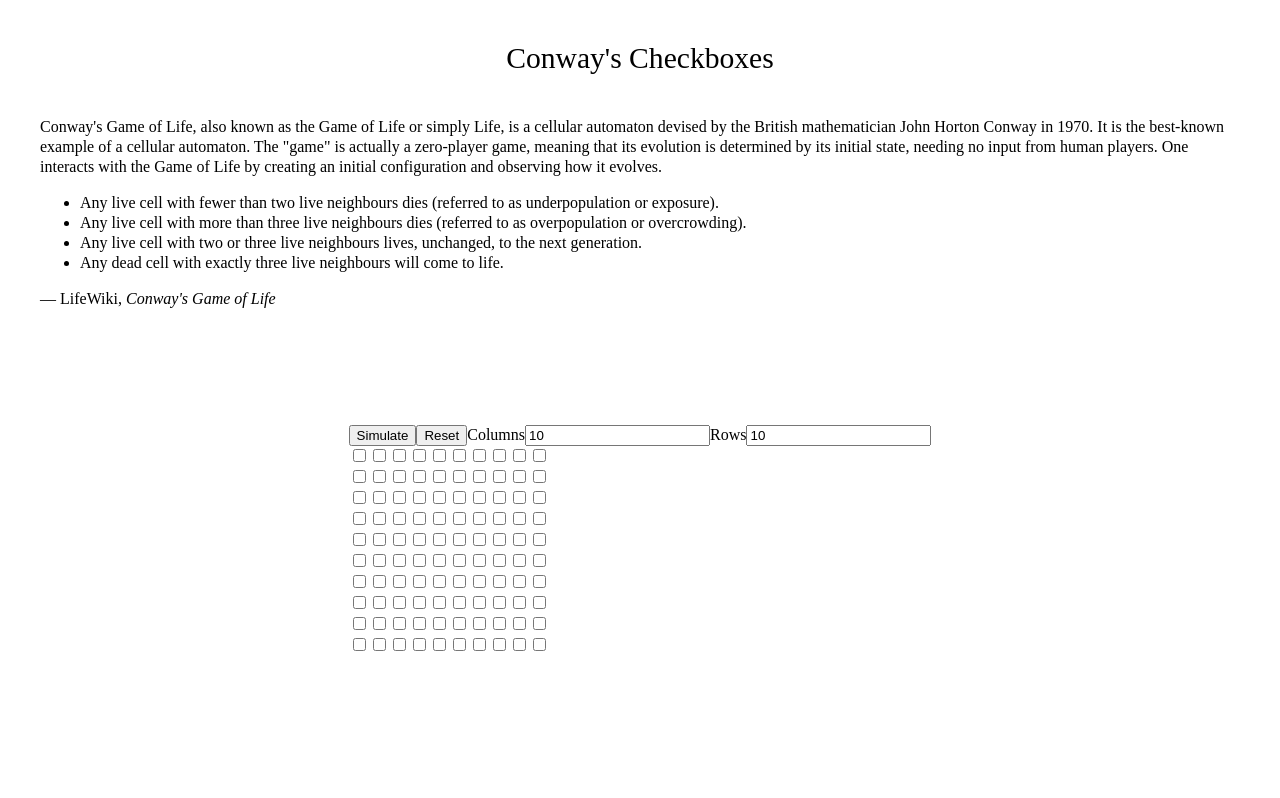
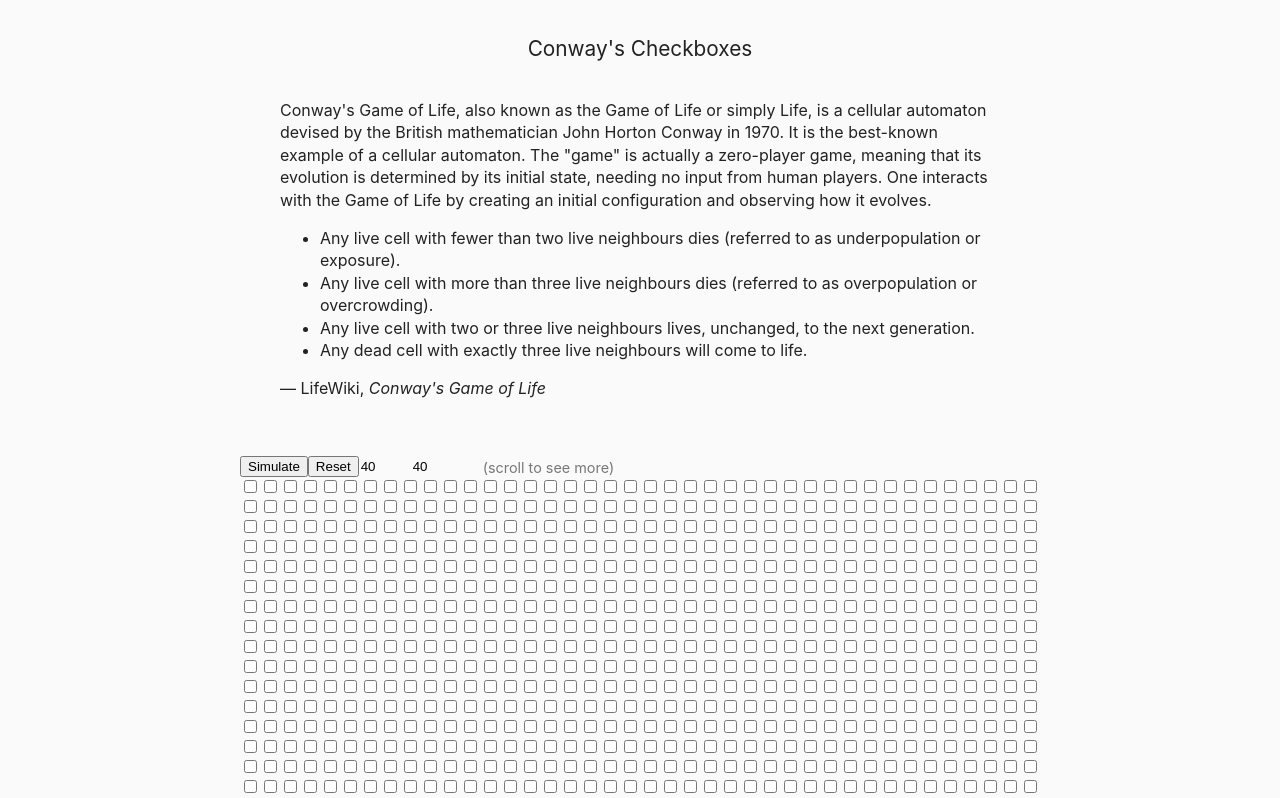
Before and after one commit to shwilliam/conways-checkboxes, a React (Vite) app: page / in a window 1280 px wide. Shown: the top 798 px of the page. Built offline with nearby package versions, Linux system fonts and the light colour scheme.

Commit message:
virtualize cell grid

```diff
--- a/package.json
+++ b/package.json
@@ -18,7 +18,9 @@
   "dependencies": {
     "parcel-bundler": "^1.12.4",
     "react": "^16.13.1",
-    "react-dom": "^16.13.1"
+    "react-dom": "^16.13.1",
+    "react-virtualized-auto-sizer": "^1.0.2",
+    "react-window": "^1.8.5"
   },
   "devDependencies": {
     "eslint": "^6.8.0",
--- a/src/components/game-of-life.js
+++ b/src/components/game-of-life.js
@@ -1,11 +1,19 @@
-import React, {useEffect, useRef, useState} from 'react'
+import React, {useEffect, useLayoutEffect, useRef, useState} from 'react'
+import {FixedSizeGrid} from 'react-window'
+import AutoSizer from 'react-virtualized-auto-sizer'
 import {Cell} from './index'
-import {generateCells, neighborCoords} from '../utils'
+import {generateCells, neighborCoords, preventDefault} from '../utils'
 
 const STEP_DURATION = 400 // ms
 
 export const GameOfLife = () => {
-  const [boardSize, setBoardSize] = useState([10, 10])
+  const [boardSize, setBoardSize] = useState(
+    window.innerWidth > 700
+      ? [40, 40]
+      : window.innerWidth > 450
+      ? [30, 30]
+      : [25, 25],
+  )
   const [cells, setCells] = useState(generateCells(...boardSize))
   const cellsRef = useRef(cells)
   const stepRef = useRef()
@@ -86,13 +94,15 @@ export const GameOfLife = () => {
     cellsRef.current = cells
   }, [cells])
 
-  useEffect(() => {
+  useLayoutEffect(() => {
     setCells(generateCells(...boardSize))
     resetSimulation()
   }, [boardSize])
 
   return (
-    <section className="cell-grid">
+    <section className="cell-grid__container">
+      <header className="cell-grid__header">
+        <form onSubmit={preventDefault} className="cell-grid__actions">
           <button onClick={isRunning ? stopSimulation : startSimulation}>
             {isRunning ? 'Stop' : 'Simulate'}
           </button>
@@ -125,20 +135,40 @@ export const GameOfLife = () => {
             min="5"
             step="5"
           />
+        </form>
 
-      {cells.map((row, rowIdx) => (
-        <div key={rowIdx} className="cell-grid__row">
-          {row.map((alive, columnIdx) => (
+        <p className="cell-grid__info">(scroll to see more)</p>
+      </header>
+
+      <AutoSizer>
+        {({height, width}) => (
+          <FixedSizeGrid
+            columnCount={boardSize[0]}
+            columnWidth={20}
+            height={height}
+            rowCount={boardSize[1]}
+            rowHeight={20}
+            width={width}
+            className="cell-grid"
+          >
+            {({columnIndex, rowIndex, style}) => (
+              <div style={style}>
                 <Cell
-              className="cell-grid__cell"
-              key={`${rowIdx}${columnIdx}`}
-              alive={alive}
-              path={[rowIdx, columnIdx]}
+                  key={`${rowIndex}${columnIndex}`}
+                  // TODO: refactor to uncontrolled component
+                  alive={
+                    cells[rowIndex] && cells[rowIndex][columnIndex]
+                      ? cells[rowIndex][columnIndex]
+                      : false
+                  }
+                  path={[rowIndex, columnIndex]}
                   onChange={onCellActivate}
                 />
-          ))}
               </div>
-      ))}
+            )}
+          </FixedSizeGrid>
+        )}
+      </AutoSizer>
     </section>
   )
 }
--- a/src/global.css
+++ b/src/global.css
@@ -1,41 +1,81 @@
 /* reset */
 html,
 body {
+  font-family: -apple-system, BlinkMacSystemFont, 'Segoe UI', Roboto, Oxygen,
+    Ubuntu, Cantarell, 'Open Sans', 'Helvetica Neue', sans-serif;
   line-height: 1.25;
+  margin: 0;
   height: 100%;
-  margin: 0;
-}
-
-h1 {
-  font-family: 'Times New Roman', Times, serif;
-  font-weight: normal;
 }
 
 /* global */
 body {
-  height: 100%;
+  background-color: #fafafa;
+  color: #222;
+  padding: 0 20px 60px 20px;
   display: flex;
   flex-direction: column;
 }
 
+.input {
+  background-color: transparent;
+  border: none;
+  width: 3rem;
+}
+
 .header {
-  margin: 0 auto 20px auto;
+  margin: 0 auto 40px auto;
+  max-width: 800px;
+  line-height: 1.4;
 }
 
 .header__title {
-  font-size: 1.85rem;
+  font-size: 1.3rem;
+  font-weight: 400;
   text-align: center;
   padding: 20px 0;
 }
 
 .main {
-  flex-basis: 100%;
-  display: flex;
-  justify-content: center;
-  align-items: center;
-  padding-bottom: 5%;
+  margin-bottom: 40px;
 }
 
-.cell-grid__row {
-  white-space: nowrap;
+.cell-grid__container {
+  height: 500px;
+  max-width: 800px;
+  margin: 0 auto;
 }
+
+.cell-grid__header {
+  display: flex;
+  align-items: flex-end;
+  flex-wrap: wrap;
+}
+
+.cell-grid__actions {
+  display: flex;
+  overflow: nowrap;
+  margin-right: 20px;
+}
+
+.cell-grid__info {
+  font-size: 0.9rem;
+  opacity: 0.6;
+  margin: 0;
+}
+
+/* utils */
+.visibly-hidden {
+  position: absolute;
+  left: -10000px;
+  top: auto;
+  width: 1px;
+  height: 1px;
+  overflow: hidden;
+}
+
+@media screen and (min-width: 700px) {
+  body {
+    padding: 0 40px 60px 40px;
+  }
+}
--- a/src/utils.js
+++ b/src/utils.js
@@ -11,3 +11,5 @@ export const neighborCoords = [
 
 export const generateCells = (cols, rows) =>
   Array.from({length: rows}, _ => Array.from({length: cols}, _ => false))
+
+export const preventDefault = e => e.preventDefault()
```
Also changed, not shown: 1 other file (tests, documents, lock files or other folders). Lines whose indentation alone changed are shown as unchanged.
